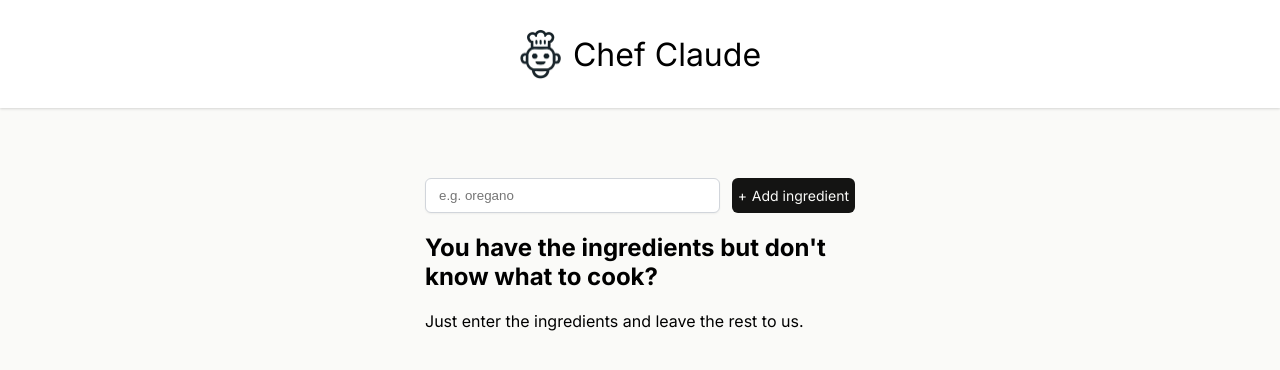
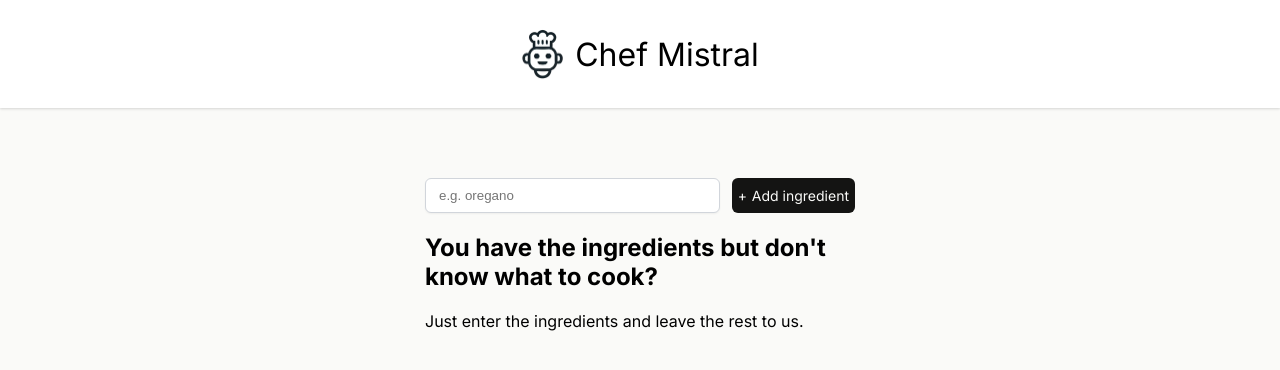
Before and after one commit to filipdev3/recipe-app, a React (Vite) app: page / in a window 1280 px wide. Shown: the top 370 px of the page. Built offline with nearby package versions, Linux system fonts and the light colour scheme; no server answers; what @huggingface/inference would draw is missing.

Commit message:
Format API response using react-markdown

```diff
--- a/package.json
+++ b/package.json
@@ -12,7 +12,8 @@
   "dependencies": {
     "@huggingface/inference": "^3.8.1",
     "react": "^19.0.0",
-    "react-dom": "^19.0.0"
+    "react-dom": "^19.0.0",
+    "react-markdown": "^10.1.0"
   },
   "devDependencies": {
     "@eslint/js": "^9.21.0",
--- a/src/Header.jsx
+++ b/src/Header.jsx
@@ -4,7 +4,7 @@ export default function Header () {
     return (
         <header className='header'>
             <img className='header-icon' src={chef_icon} alt="Chef icon"/>
-            <h1 className='header-title'>Chef Claude</h1>
+            <h1 className='header-title'>Chef Mistral</h1>
         </header>
     )
 }
--- a/src/ai.js
+++ b/src/ai.js
@@ -23,7 +23,6 @@ export async function getRecipeFromMistral(ingredientsArr) {
             ],
             max_tokens: 1024,
         })
-        console.log(response.choices[0].message.content)
         return response.choices[0].message.content
     } catch (err) {
         console.error(err.message)
--- a/src/components/Recipe.jsx
+++ b/src/components/Recipe.jsx
@@ -1,8 +1,13 @@
+import Markdown from "react-markdown"
+
 export default function Recipe(props){
     return (
 
-        <section className="suggested-recipe-container">
-            <p>{props.recipe}</p>
+        <section className="suggested-recipe-container" aria-live="polite">
+            <h2>Chef Mistral Recommends: </h2>
+            <Markdown>
+                {props.recipe}
+            </Markdown>
         </section>
 
     )
```
Also changed, not shown: 1 other file (tests, documents, lock files or other folders).
